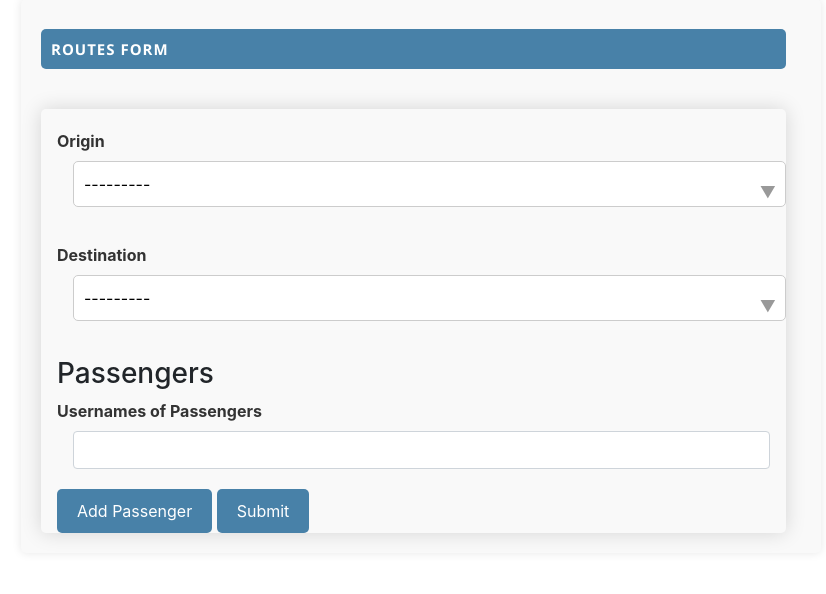
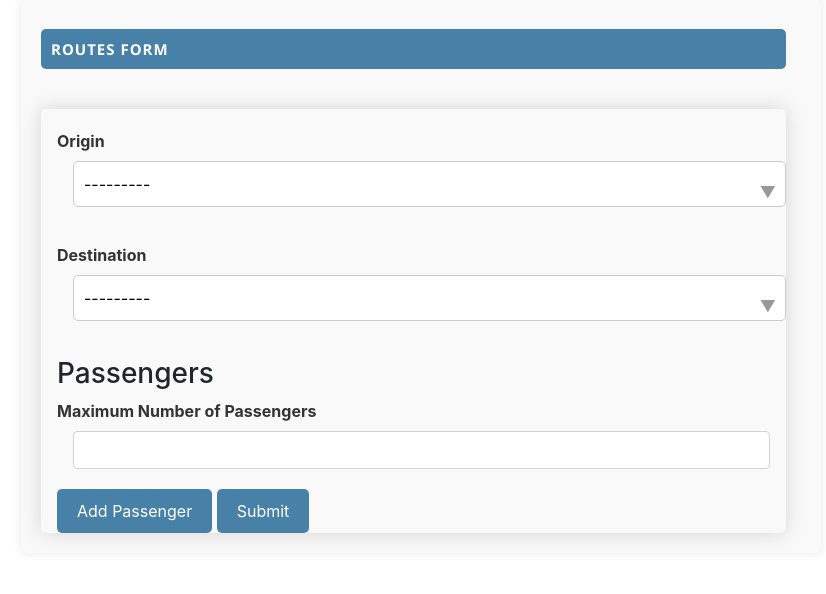
Before and after one commit to alvin-andrada/CSCI-42-Project, a Django app: page /route_create in a window 1280 px wide. Shown: the part 77-671 px from the top of the page, without its empty margins (219-1045 px from the left). Run offline with Django 5.2, Linux system fonts and the light colour scheme; data comes from the database, SQL or seed files in the repository; some libraries are stand-ins or nearby versions.

Commit message:
Modify route_create form to take max number of passengers as input

```diff
--- a/project_content/forms.py
+++ b/project_content/forms.py
@@ -5,7 +5,7 @@
 # User authentication imports
 from django.contrib.auth.forms import UserCreationForm, AuthenticationForm, UserChangeForm
 from django.contrib.auth.models import User
-from django.forms.widgets import PasswordInput, TextInput
+from django.forms.widgets import PasswordInput, TextInput, NumberInput
 
 
 modes = (
@@ -50,7 +50,7 @@
 
 class PassengerForm(ModelForm):
     # passenger = forms.ModelChoiceField(label="passenger", required=False, queryset=Locations.objects.all())
-    passenger = forms.CharField(label="passenger", widget=TextInput(), required=True)
+    passenger = forms.IntegerField(label="passenger", widget=NumberInput(), required=True)
     class Meta:
         model = Locations
         # fields = ['lat', 'lng']
--- a/project_content/templates/project_content/route_create.html
+++ b/project_content/templates/project_content/route_create.html
@@ -147,7 +147,7 @@
                 <h3>Passengers</h3>
 
                 <div class="form-group">
-                    <label for="id_destination">Usernames of Passengers</label>
+                    <label for="id_destination">Maximum Number of Passengers</label>
                     <div class="text-field ml-3">
                         {{ passengers.passenger|as_crispy_field }}
                     </div>
--- a/project_content/views.py
+++ b/project_content/views.py
@@ -354,7 +354,7 @@
 
 
         if passengers.is_valid():
-            passenger_users = passengers.cleaned_data['passenger'].split(', ')
+            passenger_limit = passengers.cleaned_data['passenger']
 
             users_dict = {}
             for u in User.objects.all():
@@ -368,10 +368,7 @@
             for l in Locations.objects.all():
                 locations_dict[l.name] = l
 
-            usernames_list = passenger_users
 
-
-            passenger_limit = 2
             filtered_destination_requests = DestinationRequest.objects.filter(destination=destination)
             filtered_destination_requests_users = [f.user for f in filtered_destination_requests]
             passenger_scores = {}
```
